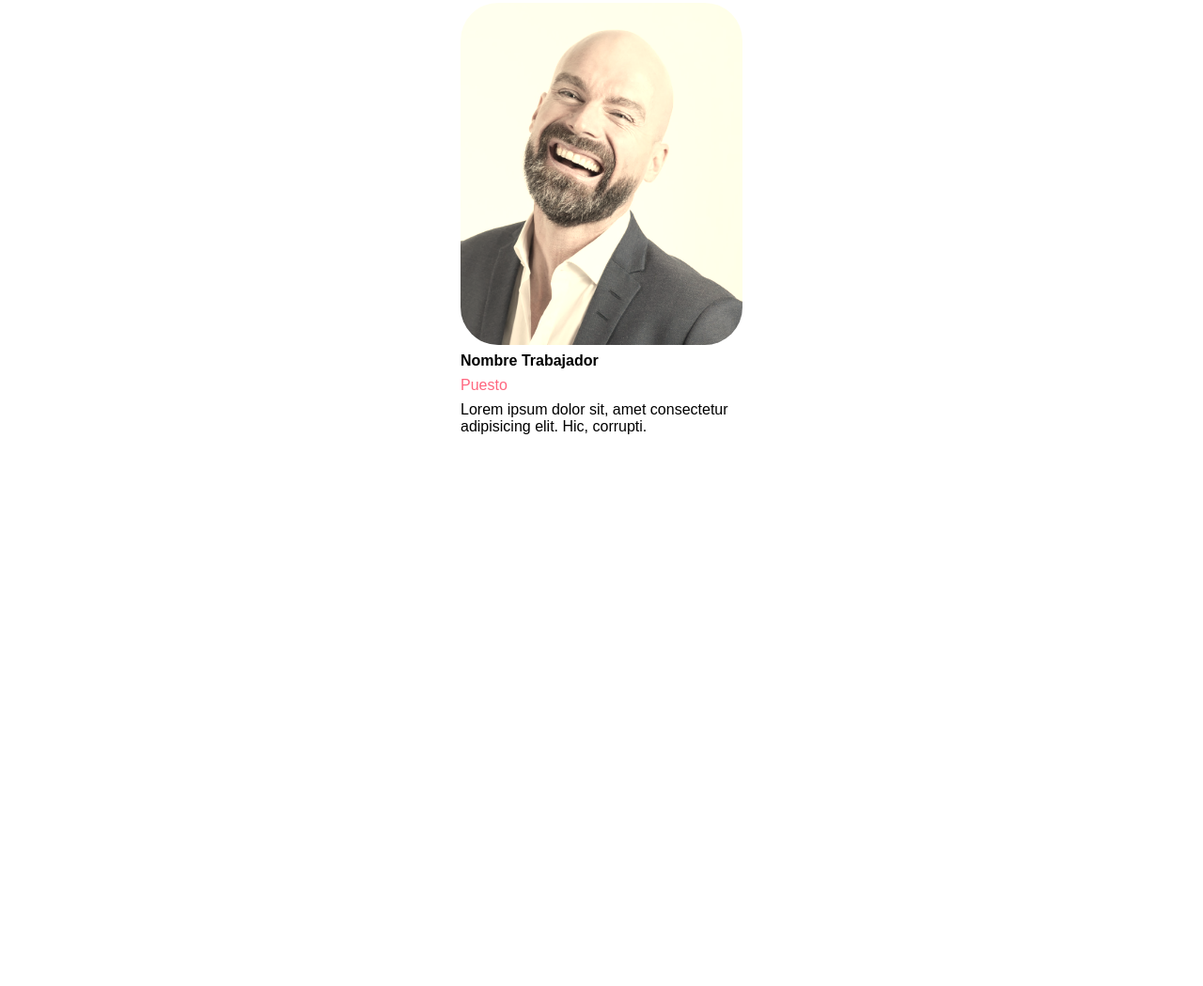
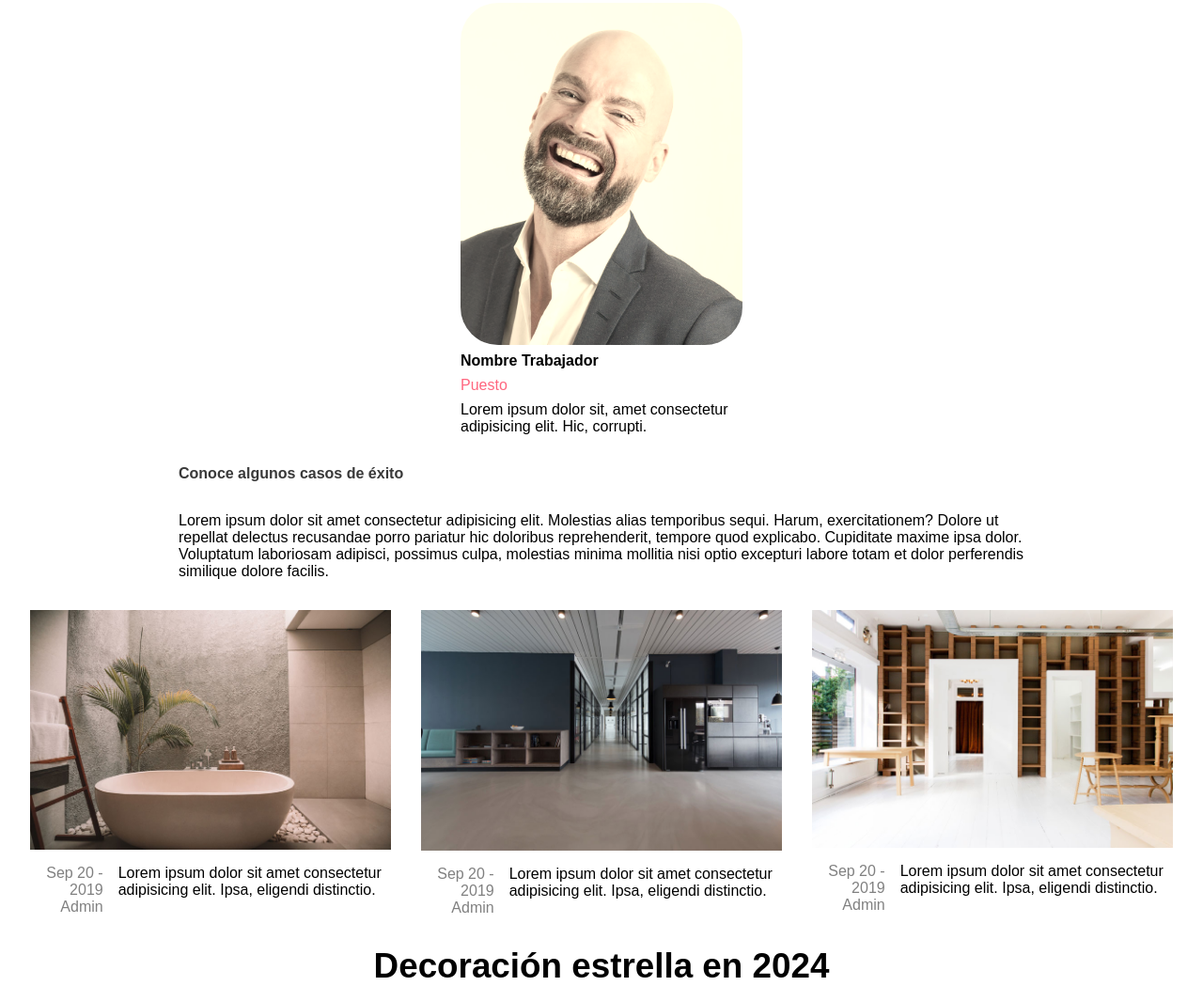
Before and after one commit to LiquidArtDevelopers/PROYECTO-02---INTERIORISMO-NKJM, a plain HTML site: page index.html in a window 1280 px wide. Shown: the part 3513-4562 px from the top of the page at 94% size. Before the commit the page ends 3976 px from the top, so only its background shows below. Drawn offline with Linux system fonts and the light colour scheme.

Commit message:
clase 17

```diff
--- a/assets/css/style.css
+++ b/assets/css/style.css
@@ -10,6 +10,7 @@
     --color01:white;
     --color02:rgb(255, 102, 127);
     --color03:rgb(57, 57, 57);
+    --color03bis:rgb(128, 128, 128);
     --color04:rgb(3,190,206);
 }
 h1{
@@ -280,6 +281,14 @@ article{
     flex-wrap: wrap;
     gap: 2rem;
 }
+.contenedorElementosFila2{
+    width: 100%;
+    display: flex;
+    flex-direction: row;
+    justify-content: center;
+    align-items: flex-start;
+    column-gap: 1rem;
+}
 .cliente{
     width: 28%;
     min-width: 250px;
@@ -343,3 +352,21 @@ article{
 .trabajador img:hover{
     filter: sepia(0);
 }
+
+/* sección casos de éxito */
+.contenedorCasoExito{
+    width: 30%;
+    display: flex;
+    flex-direction: column;
+    align-items: center;
+    justify-content: flex-start;
+    row-gap: 1rem;
+}
+
+.contenedorCasoExito img{
+    width: 100%;
+}
+.textoGris{
+    color: var(--color03bis);
+    text-align: right;
+}
--- a/index.html
+++ b/index.html
@@ -170,6 +170,48 @@
                 </div>
             </article>
         </section>
+
+        <!-- sección casos de éxito -->
+        <section>
+            <h2 class="h2Tipo3 anchoEstrecho">Conoce algunos casos de éxito</h2>
+
+            <article>
+                <h3 class="esconder">Las mejores decoraciones realizadas en Donostia</h3>
+
+                <p class="anchoEstrecho">Lorem ipsum dolor sit amet consectetur adipisicing elit. Molestias alias temporibus sequi. Harum, exercitationem? Dolore ut repellat delectus recusandae porro pariatur hic doloribus reprehenderit, tempore quod explicabo. Cupiditate maxime ipsa dolor. Voluptatum laboriosam adipisci, possimus culpa, molestias minima mollitia nisi optio excepturi labore totam et dolor perferendis similique dolore facilis.</p>
+
+                <div class="contenedorElementosFila justificadoCentro">
+                    <div class="contenedorCasoExito">
+                        <img src="./assets/imagenes/image_1.jpg" alt="">
+                        <div class="contenedorElementosFila2">
+                            <p class="textoGris">Sep 20 - 2019 Admin</p>
+                            <p>Lorem ipsum dolor sit amet consectetur adipisicing elit. Ipsa, eligendi distinctio.</p>
+                        </div>
+                    </div>
+                    <div class="contenedorCasoExito">
+                        <img src="./assets/imagenes/image_2.jpg" alt="">
+                        <div class="contenedorElementosFila2">
+                            <p class="textoGris">Sep 20 - 2019 Admin</p>
+                            <p>Lorem ipsum dolor sit amet consectetur adipisicing elit. Ipsa, eligendi distinctio.</p>
+                        </div>
+                    </div>
+                    <div class="contenedorCasoExito">
+                        <img src="./assets/imagenes/image_3.jpg" alt="">
+                        <div class="contenedorElementosFila2">
+                            <p class="textoGris">Sep 20 - 2019 Admin</p>
+                            <p>Lorem ipsum dolor sit amet consectetur adipisicing elit. Ipsa, eligendi distinctio.</p>
+                        </div>
+                    </div>
+                </div>
+            </article>
+
+            <article>
+                <h3>Decoración estrella en 2024</h3>
+
+            </article>
+        </section>
+
+
     </main>
     <footer>
     </footer>
```
